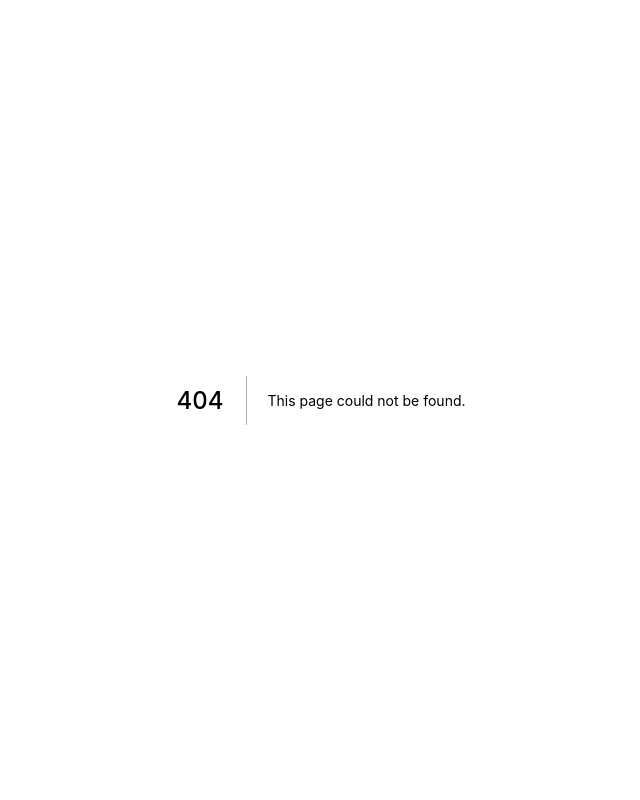
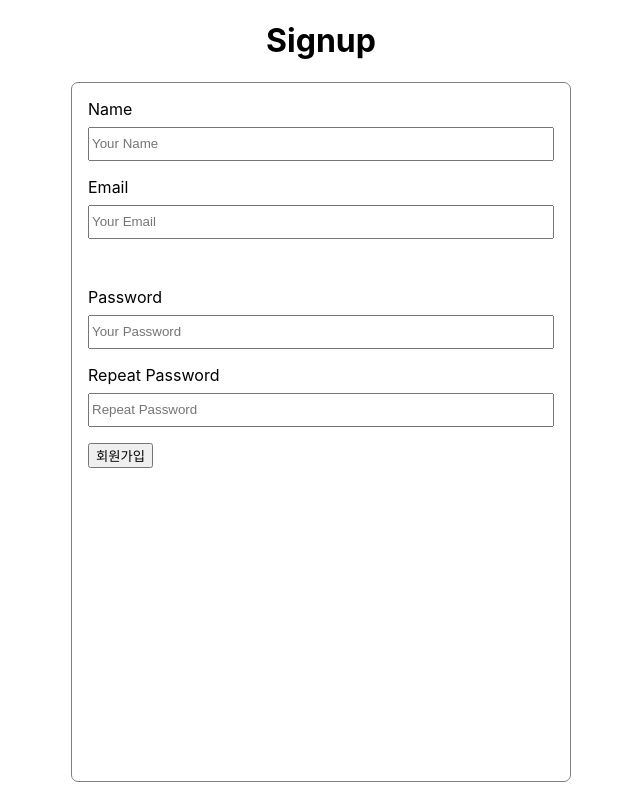
Before and after one commit to vnfma0218/badminton-frontend, a Next.js app: page /signup in a window 1280 px wide. Before the commit this address had no page. Shown: the whole page, without its empty margins (319-959 px from the left). Built offline with nearby package versions, Linux system fonts and the light colour scheme.

Commit message:
feat: 회원가입 리액트 훅 폼 사용하여 진행중

```diff
--- a/package.json
+++ b/package.json
@@ -12,7 +12,8 @@
     "axios": "^0.27.2",
     "next": "12.3.1",
     "react": "18.2.0",
-    "react-dom": "18.2.0"
+    "react-dom": "18.2.0",
+    "react-hook-form": "^7.36.0"
   },
   "devDependencies": {
     "@types/node": "18.7.18",
--- a/pages/login/index.tsx
+++ b/pages/login/index.tsx
@@ -20,7 +20,7 @@ const LoginPage = () => {
 
   return (
     <div className={styles.login}>
-      <h1>Login</h1>
+      <h1>Login TODO: next-auth 사용하기</h1>
       <form onSubmit={onSubmitLogin} className={styles.loginForm}>
         <div className={styles.form_control}>
           <label htmlFor="name">Name</label>
--- /dev/null
+++ b/pages/signup/index.tsx
@@ -0,0 +1,126 @@
+import axios from 'axios';
+import { FormEvent } from 'react';
+import styles from '../../styles/login/Login.module.css';
+
+import { useForm, SubmitHandler } from 'react-hook-form';
+
+type Inputs = {
+  name: string;
+  email: string;
+  password: string;
+  passwordConfirm: string;
+};
+
+const SignupPage = () => {
+  const {
+    register,
+    handleSubmit,
+    watch,
+    setError,
+    reset,
+    formState: { errors },
+  } = useForm<Inputs>();
+
+  const onSubmitHandler: SubmitHandler<Inputs> = async (data: Inputs) => {
+    const { name, email, password, passwordConfirm } = data;
+
+    if (password !== passwordConfirm) {
+      setError('passwordConfirm', {
+        message: '비밀번호가 서로 달라요',
+      });
+    }
+
+    const res = await axios({
+      url: 'http://localhost:3001/signup',
+      method: 'post',
+      data: {
+        name,
+        email,
+        password,
+        passwordConfirm,
+      },
+    });
+    console.log(res);
+    reset();
+  };
+  //   console.log(errors);
+  //  /^(?!((?:[A-Za-z]+)|(?:[~!@#$%^&*()_+=]+)|(?:[0-9]+))$)[A-Za-z\d~!@#$%^&*()_+=]{10,}$/
+  return (
+    <div className={styles.login}>
+      <h1>Signup</h1>
+      <form
+        onSubmit={handleSubmit(onSubmitHandler)}
+        className={styles.loginForm}
+      >
+        <div className={styles.form_control}>
+          <label htmlFor="name">Name</label>
+          <input
+            type="name"
+            placeholder="Your Name"
+            {...register('name', {
+              minLength: {
+                value: 2,
+                message: '이름은 최소 2글자 이상 입력해주세요',
+              },
+              maxLength: 10,
+              required: '이름을 입력해주세요',
+            })}
+          />
+        </div>
+        <p className={styles.error_message}>{errors.name?.message}</p>
+        <div className={styles.form_control}>
+          <label htmlFor="email">Email</label>
+          <input
+            type="text"
+            placeholder="Your Email"
+            {...register('email', {
+              required: '이메일을 입력해주세요',
+              pattern: {
+                value:
+                  /^[0-9a-zA-Z]([-_.]?[0-9a-zA-Z])*@[0-9a-zA-Z]([-_.]?[0-9a-zA-Z])*.[a-zA-Z]{2,3}$/i,
+                message: '올바른 이메일 형식으로 입력해주세요',
+              },
+            })}
+          />
+          <p className={styles.error_message}>{errors.email?.message}</p>
+        </div>
+        <div className={styles.form_control}>
+          <label htmlFor="password">Password</label>
+          <input
+            type="password"
+            placeholder="Your Password"
+            {...register('password', {
+              required: '비밀번호를 입력해주세요',
+              pattern: {
+                value:
+                  /^(?=.*[a-zA-z])(?=.*[0-9])(?=.*[$`~!@$!%*#^?&\\(\\)\-_=+]).{8,16}$/,
+                message: '8 ~ 16자 영문, 숫자, 특스문자를 1가지씩 조합',
+              },
+            })}
+          />
+        </div>
+        <p className={styles.error_message}>{errors.password?.message}</p>
+        <div className={styles.form_control}>
+          <label htmlFor="passwordConfirm">Repeat Password </label>
+          <input
+            type="password"
+            placeholder="Repeat Password"
+            {...register('passwordConfirm', {
+              required: '비밀번호를 입력해주세요',
+              pattern: {
+                value:
+                  /^(?=.*[a-zA-z])(?=.*[0-9])(?=.*[$`~!@$!%*#^?&\\(\\)\-_=+]).{8,16}$/,
+                message: '8 ~ 16자 영문, 숫자, 특수문자를 1가지씩 조합',
+              },
+            })}
+          />
+        </div>
+        <p className={styles.error_message}>
+          {errors.passwordConfirm?.message}
+        </p>
+        <button type="submit">회원가입</button>
+      </form>
+    </div>
+  );
+};
+export default SignupPage;
--- a/styles/login/Login.module.css
+++ b/styles/login/Login.module.css
@@ -6,10 +6,11 @@
 }
 
 .loginForm {
-  border: 1px solid black;
+  border: 0.3px solid gray;
+  border-radius: 7px;
   padding: 1rem;
   width: 500px;
-  height: 400px;
+  height: 700px;
 }
 
 .form_control {
```
Also changed, not shown: 1 other file (tests, documents, lock files or other folders).
